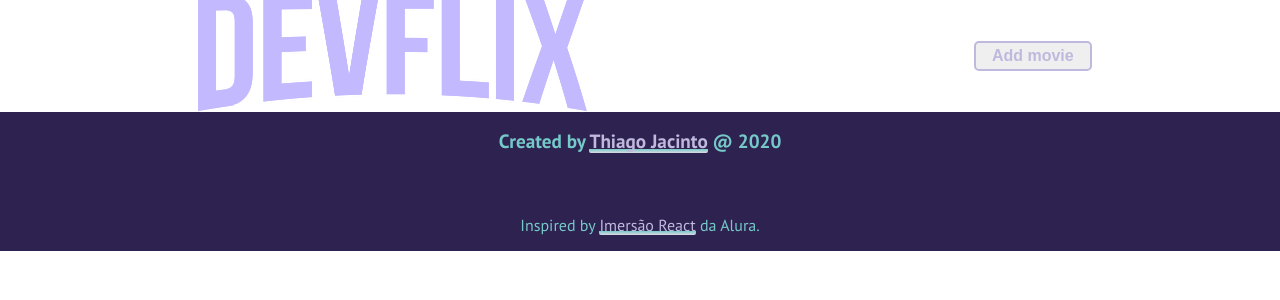
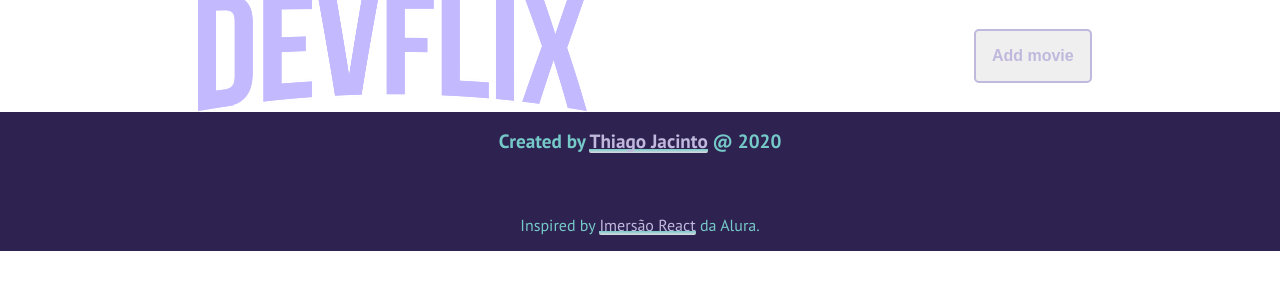
Before and after one commit to thiagojacinto/devflix-react, a React (Create React App) app: page / in a window 1280 px wide. Shown: the top 300 px of the page. Built offline with nearby package versions, Linux system fonts and the light colour scheme.

Commit message:
[fix] CSS hoverEffect removed + padding all 1em

```diff
--- a/src/components/Button/index.js
+++ b/src/components/Button/index.js
@@ -1,9 +1,8 @@
 import styled from "styled-components";
-import "../../styles/onHoverEffect.css";
 
 export const Button = styled.button`
   font-size: 1em;
-  padding: 0.25em 1em;
+  padding: 1em;
   border-radius: 5px;
 
   cursor: pointer;
```
